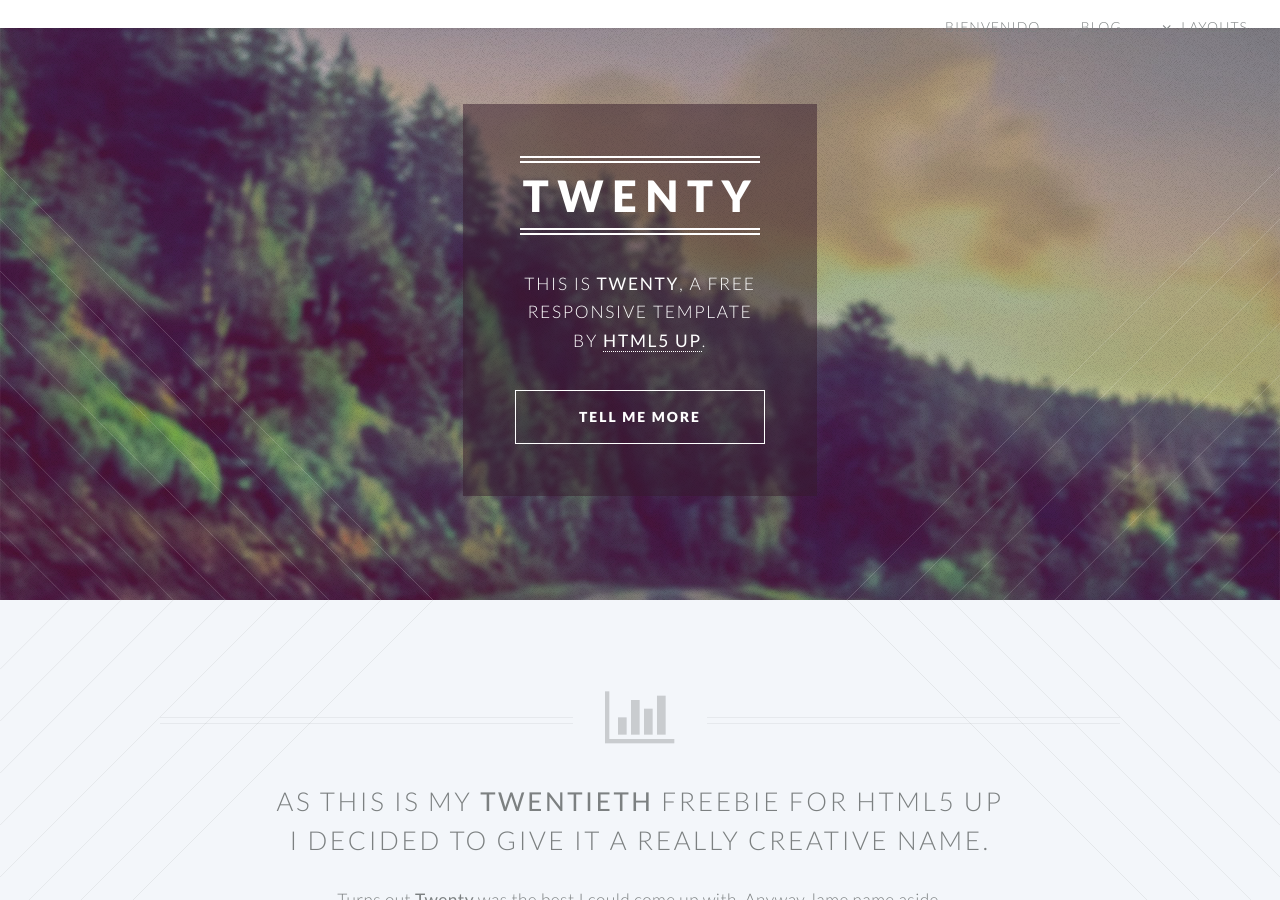
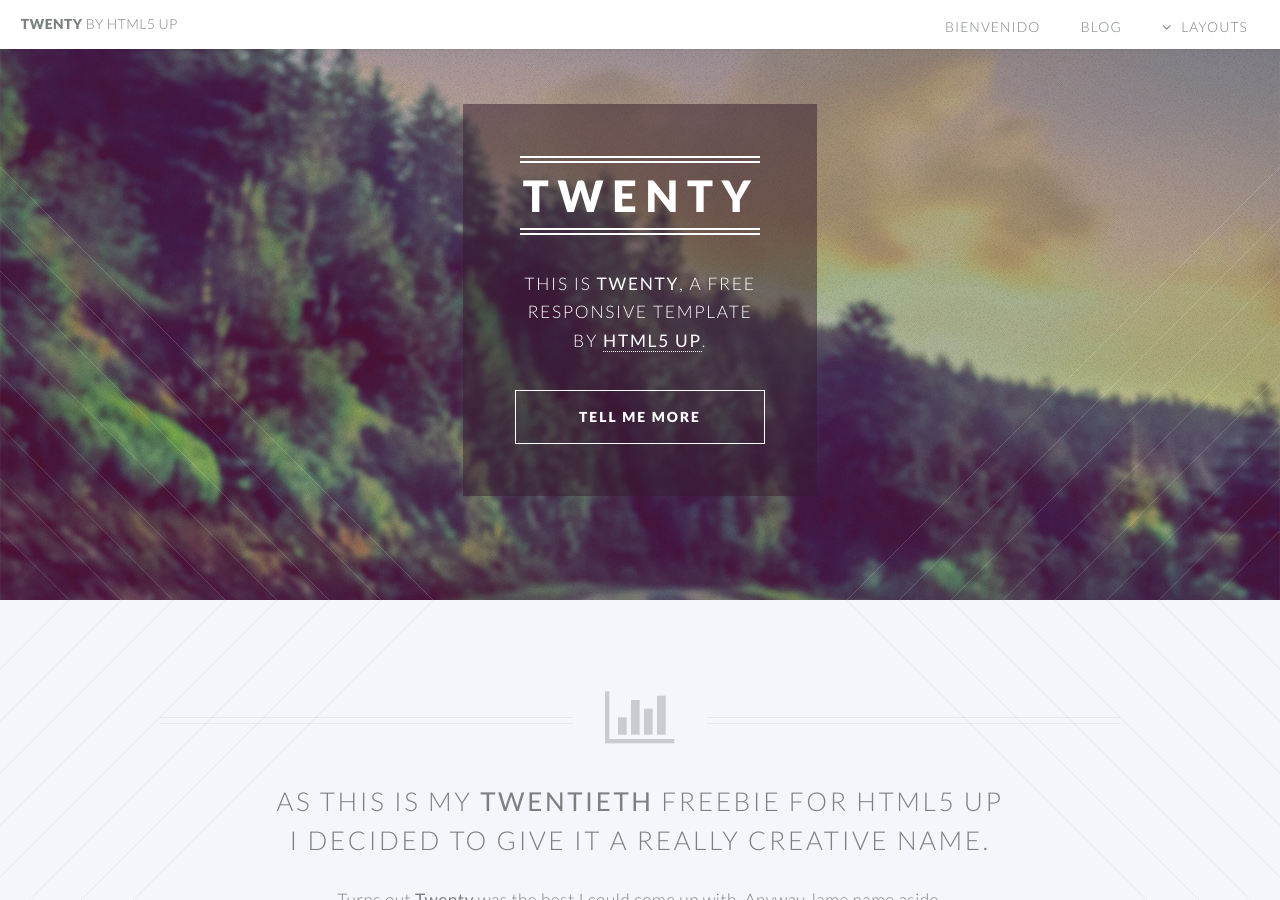
Before and after one commit to Vico2001/Vico2001.github.io, a Jekyll site: the page built from index.html, in a window 1280 px wide and 900 px high. Built offline with Jekyll 4.4.1, drawn with Linux system fonts in a browser that asks for light colours.

Commit message:
Update header.html

```diff
--- a/_includes/header.html
+++ b/_includes/header.html
@@ -1,5 +1,5 @@
 <header id="header">
-
+	<h1 id="logo"><a href="/">Twenty <span>by HTML5 UP</span></a></h1>
 	<nav id="nav">
 		<ul>
 			<li><a href="/">Bienvenido</a></li>
```
